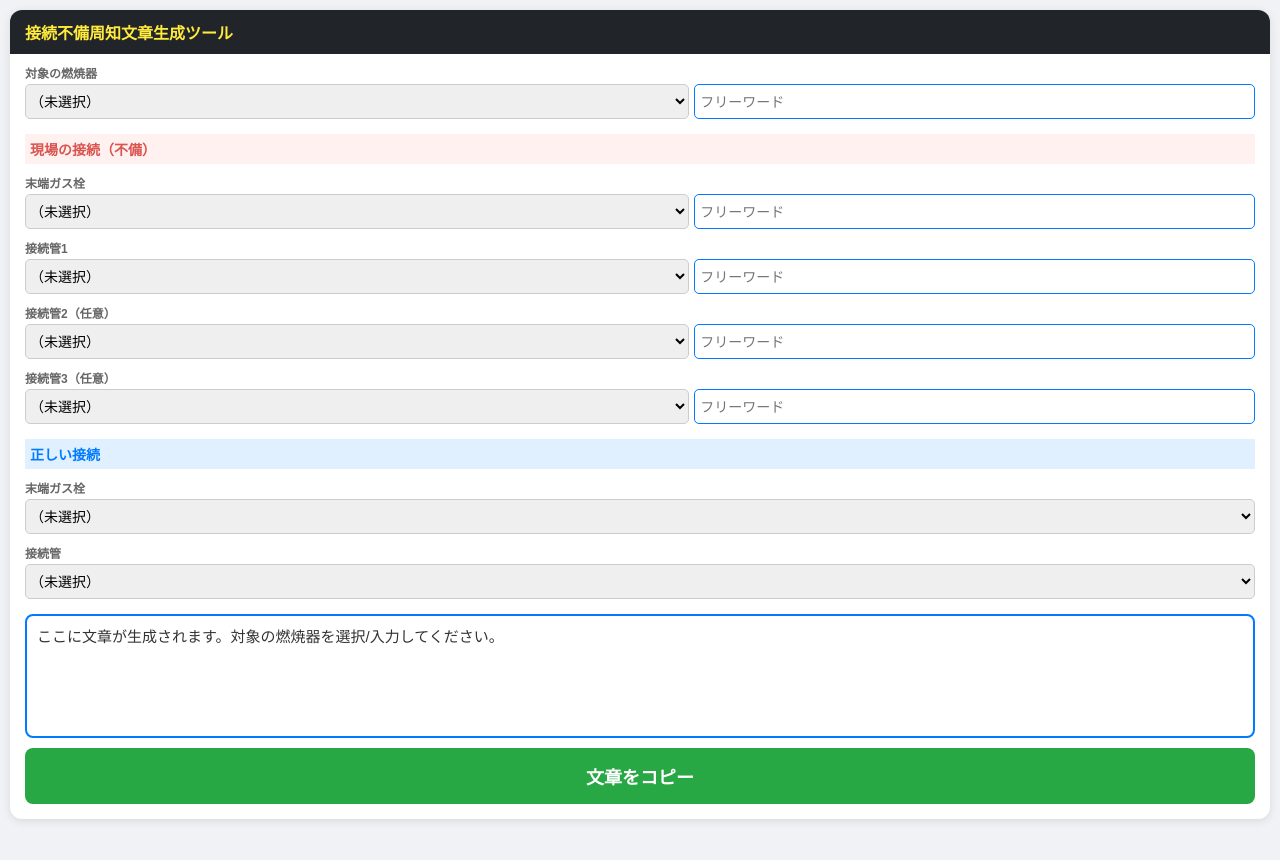
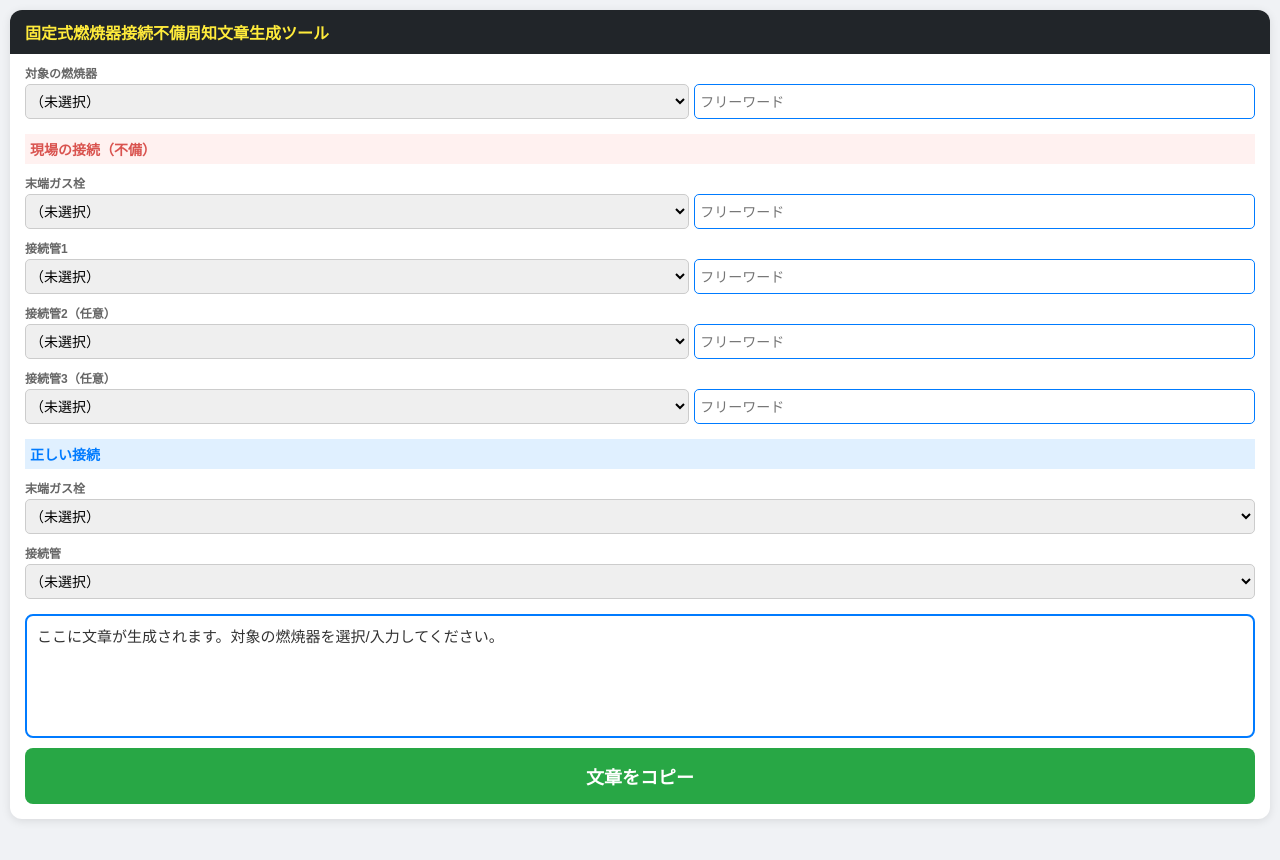
Before and after one commit to hoan00000/hoan00000.github.io, a plain HTML site: page index.html in a window 1280 px wide. Drawn offline with Linux system fonts and the light colour scheme.

Commit message:
Update index.html

```diff
--- a/index.html
+++ b/index.html
@@ -3,7 +3,7 @@
 <head>
     <meta charset="UTF-8">
     <meta name="viewport" content="width=device-width, initial-scale=1.0, maximum-scale=1.0, user-scalable=no">
-    <title>接続不備周知文章生成ツール</title>
+    <title>固定式燃焼器接続不備周知文章生成ツール</title>
     <style>
         body { font-family: sans-serif; background: #f0f2f5; margin: 0; padding: 10px; color: #333;
         /* 最下部に大きな余白を設定 */
@@ -25,7 +25,7 @@
 <body>
 
 <div class="card">
-    <h2>接続不備周知文章生成ツール</h2>
+    <h2>固定式燃焼器接続不備周知文章生成ツール</h2>
 
     <label>対象の燃焼器</label>
     <div class="input-group">
```
